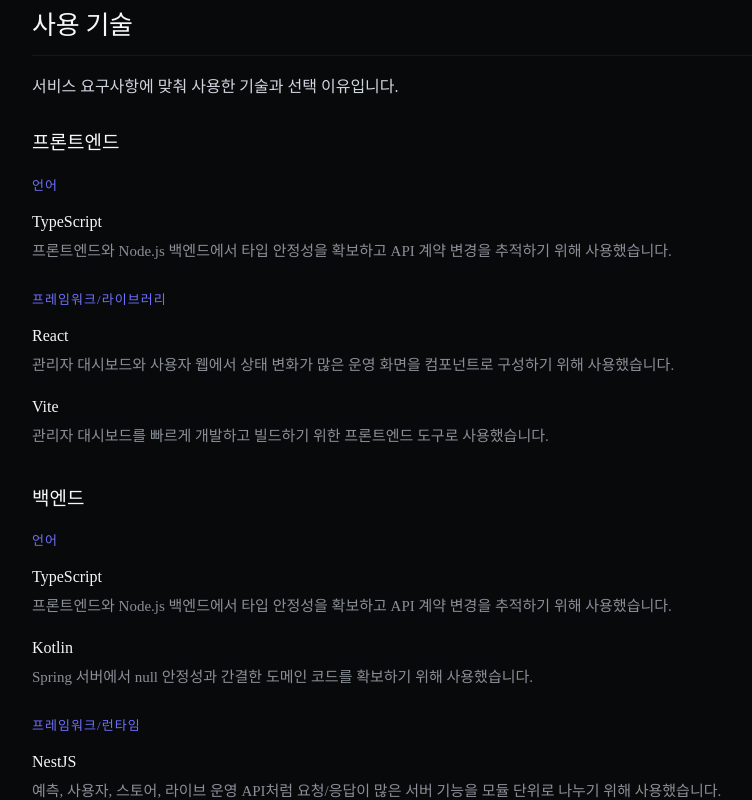
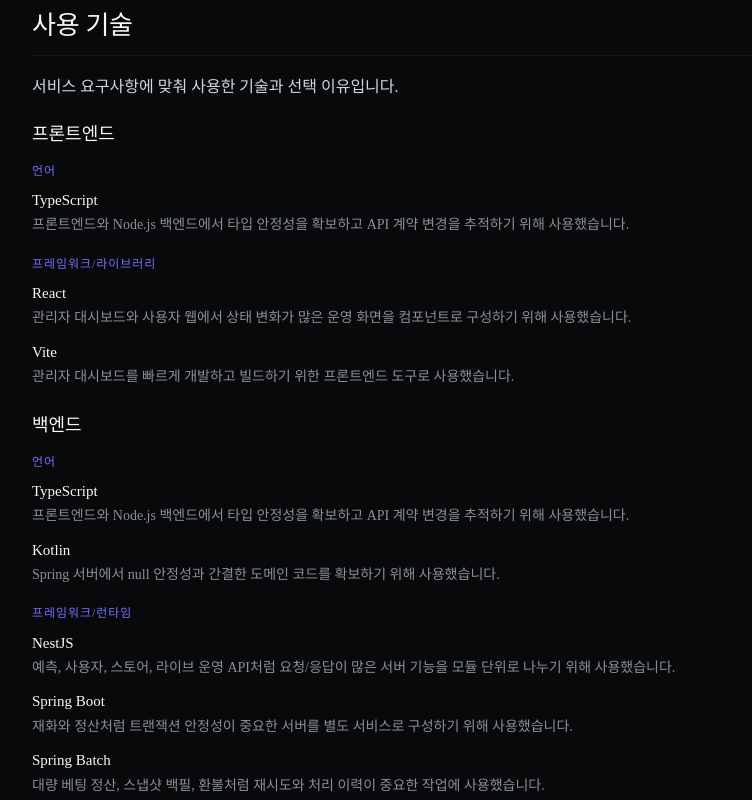
Before and after one commit to ByuN0-0/portfolio, a Next.js app: page /projects/blynx-insight-platform in a window 1280 px wide. Shown: the part 1980-2780 px from the top of the page, without its empty margins (88-840 px from the left). Built offline with nearby package versions, Linux system fonts and the light colour scheme.

Commit message:
style: compact stack section spacing

```diff
--- a/src/app/projects/[slug]/page.tsx
+++ b/src/app/projects/[slug]/page.tsx
@@ -275,25 +275,25 @@ export default async function ProjectPage({ params }: ProjectPageProps) {
 
             <PostSection id="stack" title="사용 기술">
               <p>{stackText}</p>
-              <div className="mt-7 space-y-9">
+              <div className="mt-5 space-y-6">
                 {stackSections.map((section) => (
                   <section key={section.label}>
-                    <h3 className="mb-4 text-[19px] font-medium leading-[1.5] text-[#f7f8f8]">
+                    <h3 className="mb-3 text-[18px] font-medium leading-[1.45] text-[#f7f8f8]">
                       {section.label}
                     </h3>
-                    <div className="space-y-6">
+                    <div className="space-y-4">
                       {section.groups.map((group) => (
                         <div key={`${section.label}-${group.label}`}>
-                          <p className="mb-3 text-[13px] font-medium uppercase tracking-[0.08em] text-[#7170ff]">
+                          <p className="mb-2 text-[12px] font-medium uppercase tracking-[0.08em] text-[#7170ff]">
                             {group.label}
                           </p>
-                          <div className="space-y-4">
+                          <div className="space-y-3">
                             {group.stacks.map((stack) => (
                               <div key={stack}>
-                                <p className="text-[16px] font-medium leading-[1.5] text-[#f7f8f8]">
+                                <p className="text-[15px] font-medium leading-[1.45] text-[#f7f8f8]">
                                   {stack}
                                 </p>
-                                <p className="mt-1 text-[15px] leading-[1.75] text-[#8a8f98]">
+                                <p className="mt-0.5 text-[14px] leading-[1.65] text-[#8a8f98]">
                                   {stackReasons[stack] ??
                                     "프로젝트 요구사항과 기존 구조에 맞춰 사용했습니다."}
                                 </p>
```
